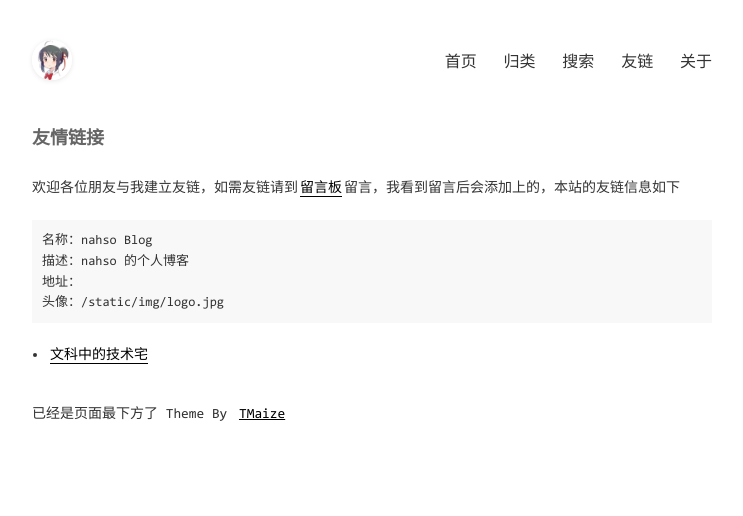
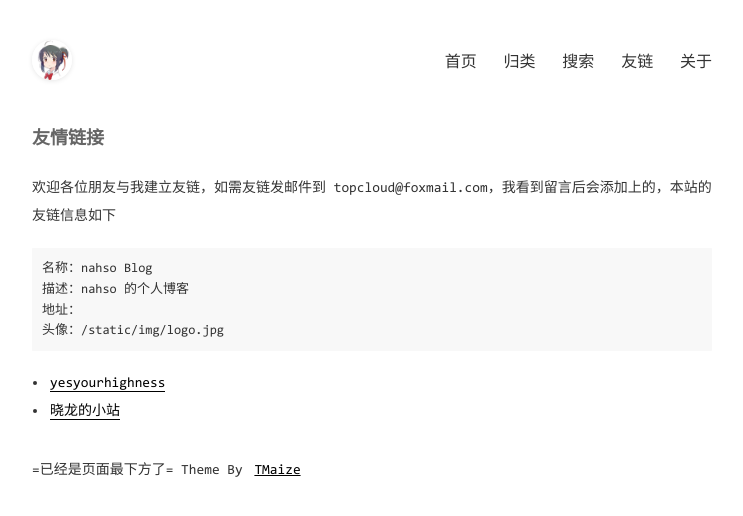
Before and after one commit to nahso/nahso.github.io, a Jekyll site: the page built from pages/links.md, in a window 1280 px wide. Shown: the top 516 px of the page, without its empty margins (268-1011 px from the left). Built offline with Jekyll 4.4.1, drawn with Linux system fonts in a browser that asks for light colours.

Commit message:
添加友链，修改页面底部样式

````diff
--- a/_config.yml
+++ b/_config.yml
@@ -42,5 +42,7 @@ extMath: false
 
 # 友情链接
 links:
-  - title: 文科中的技术宅
-    url: https://www.townwang.com
+  - title: yesyourhighness
+    url: https://www.yesmylord.cn
+  - title: 晓龙的小站
+    url: https://blog.xlong.xyz
--- a/_includes/footer.html
+++ b/_includes/footer.html
@@ -1,5 +1,5 @@
 <footer class="footer">
-  <span>已经是页面最下方了</span>
+  <span>=已经是页面最下方了=</span>
   <span>{{ site.footerText }}</span>
   {%- comment %} 请保留主题来源，么么哒~ {% endcomment %}
   <span>Theme By</span>
--- a/pages/links.md
+++ b/pages/links.md
@@ -3,7 +3,7 @@ layout: mypost
 title: 友情链接
 ---
 
-欢迎各位朋友与我建立友链，如需友链请到[留言板](chat.html)留言，我看到留言后会添加上的，本站的友链信息如下
+欢迎各位朋友与我建立友链，如需友链发邮件到 topcloud@foxmail.com，我看到留言后会添加上的，本站的友链信息如下
 
 ```
 名称：{{ site.title }}
````
